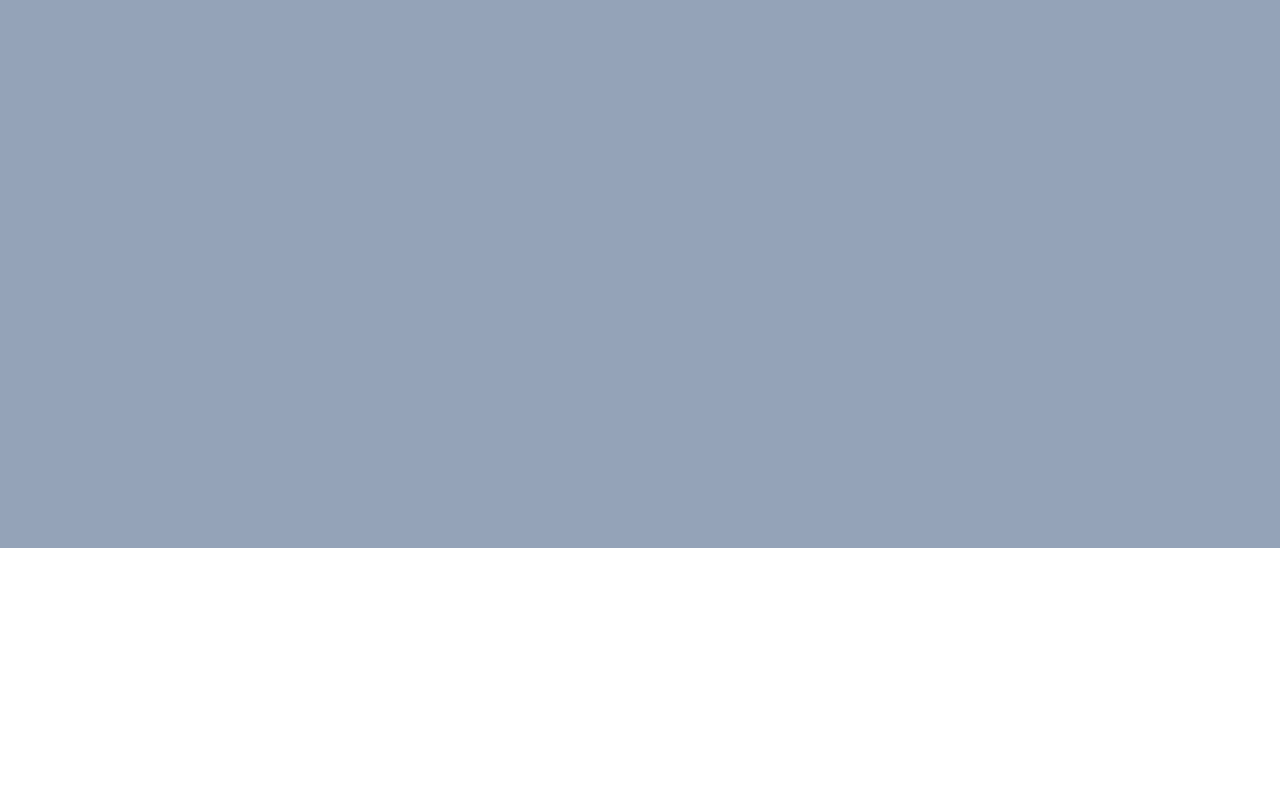
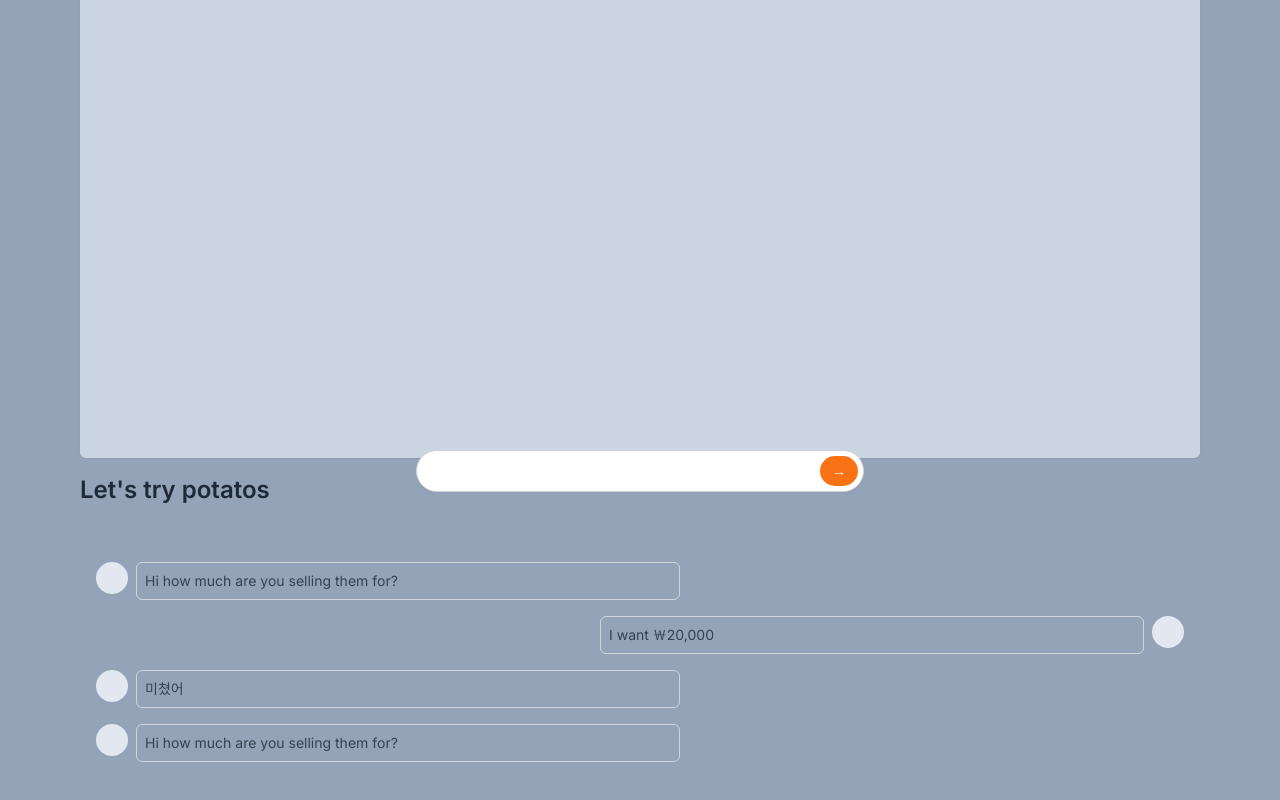
Before and after one commit to wonseok-han/edu-carrot-clone, a Next.js app: page /pages/tailwind/live/1 in a window 1280 px wide. Before the commit this address had no page. Shown: the part 300-1100 px from the top of the page. Before the commit the page ends 848 px from the top, so only its background shows below. Built offline with nearby package versions, Linux system fonts and the light colour scheme.

Commit message:
stream 페이지 추가

```diff
--- /dev/null
+++ b/app/pages/tailwind/live/[id]/page.tsx
@@ -0,0 +1,83 @@
+import type { NextPage } from "next";
+
+const LiveDetail: NextPage = () => {
+  return (
+    <div className="space-y-4">
+      <div className="w-full rounded-md shadow-sm bg-slate-300 aspect-video" />
+      <h3 className="text-gray-800 font-semibold text-2xl mt-2">
+        Let's try potatos
+      </h3>
+      <div className="py-10 pb-16 h-[30vh] overflow-y-scroll px-4 space-y-4">
+        <div className="flex items-start space-x-2">
+          <div className="w-8 h-8 rounded-full bg-slate-200" />
+          <div className="w-1/2 text-sm text-gray-700 p-2 border-gray-300 border rounded-md">
+            <p>Hi how much are you selling them for?</p>
+          </div>
+        </div>
+        <div className="flex flex-row-reverse items-start space-x-2 space-x-reverse">
+          <div className="w-8 h-8 rounded-full bg-slate-200" />
+          <div className="w-1/2 text-sm text-gray-700 p-2 border-gray-300 border rounded-md">
+            <p>I want ￦20,000</p>
+          </div>
+        </div>
+        <div className="flex items-start space-x-2">
+          <div className="w-8 h-8 rounded-full bg-slate-200" />
+          <div className="w-1/2 text-sm text-gray-700 p-2 border-gray-300 border rounded-md">
+            <p>미쳤어</p>
+          </div>
+        </div>
+        <div className="flex items-start space-x-2">
+          <div className="w-8 h-8 rounded-full bg-slate-200" />
+          <div className="w-1/2 text-sm text-gray-700 p-2 border-gray-300 border rounded-md">
+            <p>Hi how much are you selling them for?</p>
+          </div>
+        </div>
+        <div className="flex flex-row-reverse items-start space-x-2 space-x-reverse">
+          <div className="w-8 h-8 rounded-full bg-slate-200" />
+          <div className="w-1/2 text-sm text-gray-700 p-2 border-gray-300 border rounded-md">
+            <p>I want ￦20,000</p>
+          </div>
+        </div>
+        <div className="flex items-start space-x-2">
+          <div className="w-8 h-8 rounded-full bg-slate-200" />
+          <div className="w-1/2 text-sm text-gray-700 p-2 border-gray-300 border rounded-md">
+            <p>미쳤어</p>
+          </div>
+        </div>
+        <div className="flex items-start space-x-2">
+          <div className="w-8 h-8 rounded-full bg-slate-200" />
+          <div className="w-1/2 text-sm text-gray-700 p-2 border-gray-300 border rounded-md">
+            <p>Hi how much are you selling them for?</p>
+          </div>
+        </div>
+        <div className="flex flex-row-reverse items-start space-x-2 space-x-reverse">
+          <div className="w-8 h-8 rounded-full bg-slate-200" />
+          <div className="w-1/2 text-sm text-gray-700 p-2 border-gray-300 border rounded-md">
+            <p>I want ￦20,000</p>
+          </div>
+        </div>
+        <div className="flex items-start space-x-2">
+          <div className="w-8 h-8 rounded-full bg-slate-200" />
+          <div className="w-1/2 text-sm text-gray-700 p-2 border-gray-300 border rounded-md">
+            <p>미쳤어</p>
+          </div>
+        </div>
+      </div>
+      <div className="fixed w-full mx-auto max-w-md bottom-2 left-0 inset-x-0">
+        <div className="flex relative items-center">
+          <input
+            type="text"
+            className="shadow-sm rounded-full w-full border-gray-300 pr-12 focus:ring-orange-500 focus:outline-none focus:border-orange-500"
+          />
+          <div className="absolute inset-y-0 flex py-1.5 pr-1.5 right-0">
+            <button className="flex items-center bg-orange-500 rounded-full px-3 text-sm text-white hover:bg-orange-600 cursor-pointer focus:ring-2 focus:ring-offset-2 focus:ring-orange-500">
+              &rarr;
+            </button>
+          </div>
+        </div>
+      </div>
+    </div>
+  );
+};
+
+export default LiveDetail;
```
